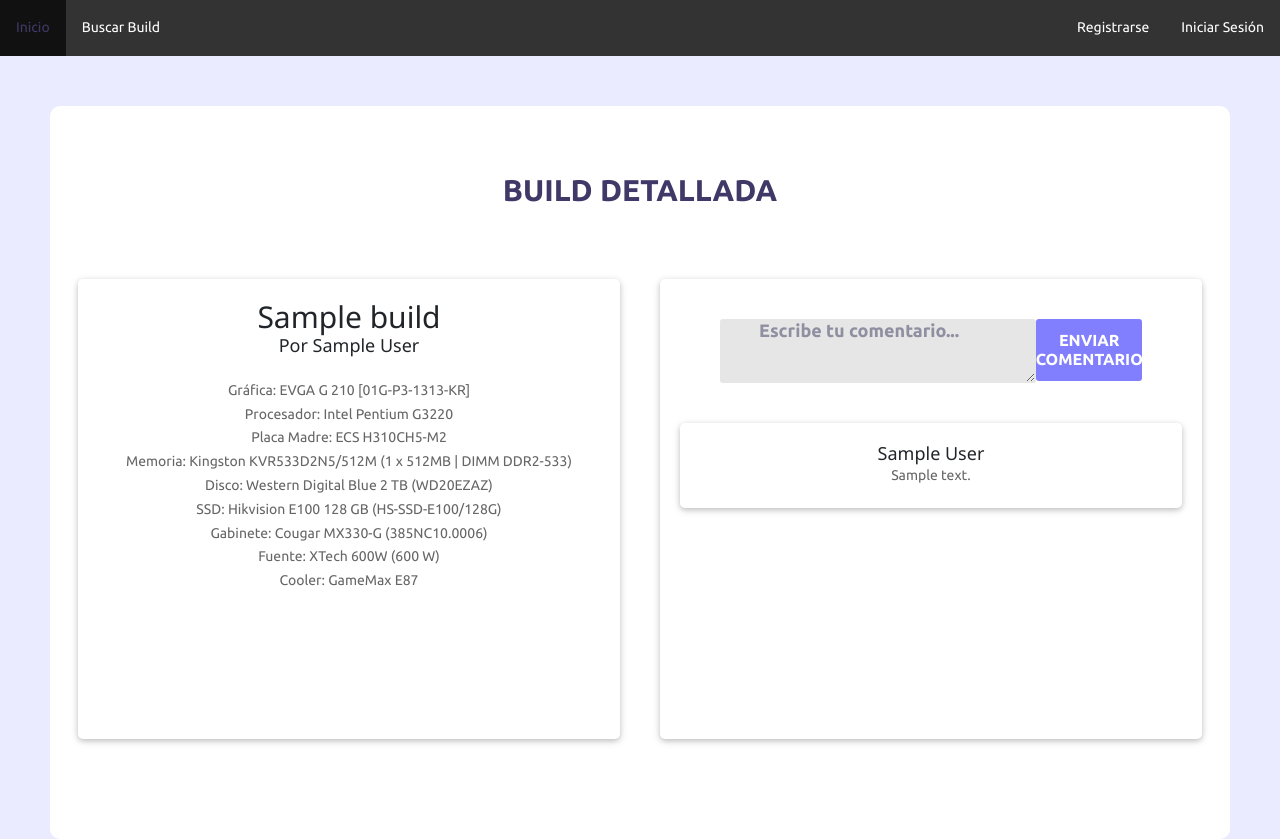
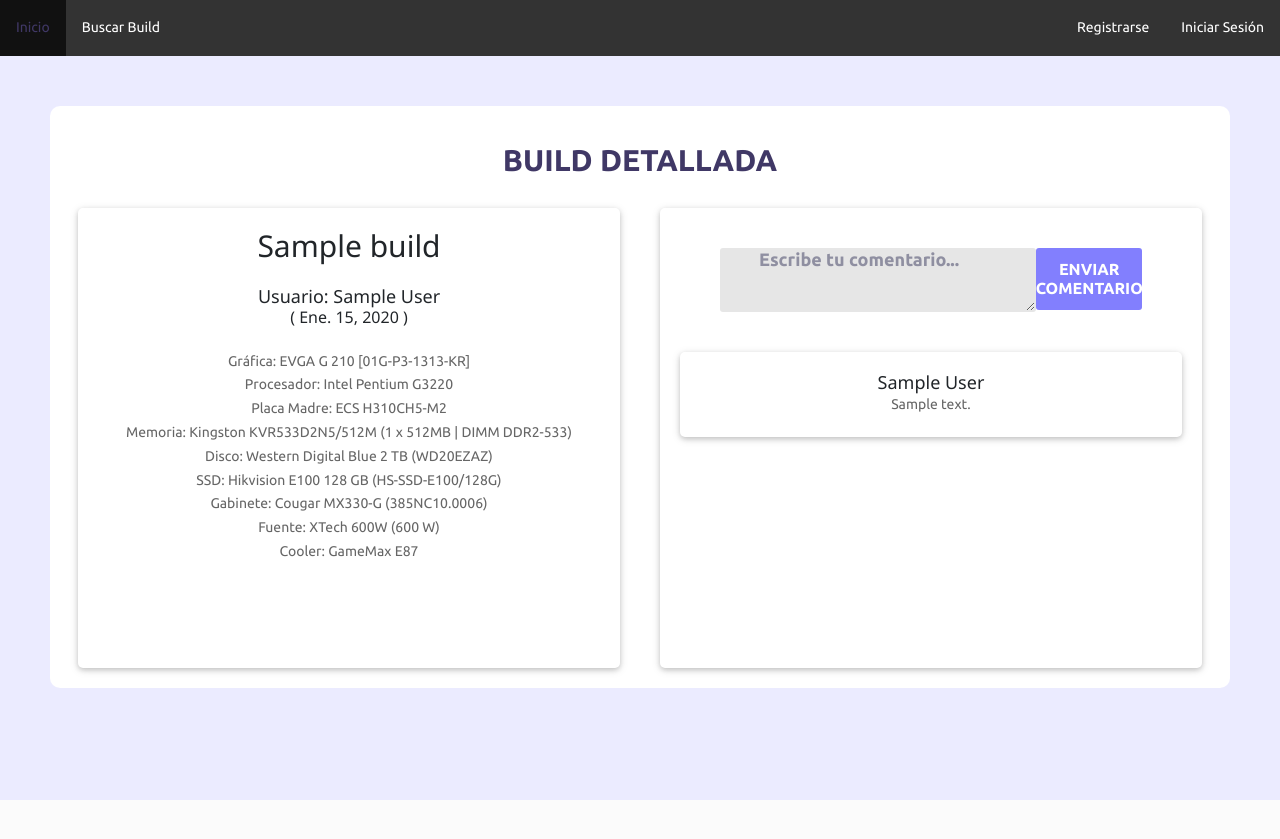
Before and after one commit to DCC-CC4401/2021-2-Grupo-11, a Django app: page /details in a window 1280 px wide. After the commit the page ends 800 px from the top, so only its background shows below. Run offline with Django 3.2, Linux system fonts and the light colour scheme; data comes from the database, SQL or seed files in the repository; tables that the repository leaves empty hold one stand-in row (values such as "Sample post"); some libraries are stand-ins or nearby versions.

Commit message:
Correcciones menores

```diff
--- a/project1/Componentes/templates/componentes/details_builds.html
+++ b/project1/Componentes/templates/componentes/details_builds.html
@@ -2,8 +2,9 @@
 {% for build in builds %}
 <div class="w3-third c1">
 <div class="w3-card w3-container c1" style="min-height:460px">
-<a href="/details?n={{ build.id }}"><h2>{{ build.name }}</h2></a>
-<h5>Por {{ build.usuario }}</h4><br>
+<a href="/details?n={{ build.id }}"><h2>{{ build.name }}</h2></a><br>
+<h5>Usuario: {{ build.usuario }}</h5>
+<h6>( {{ build.creacion }} )</h6><br>
 <p>Gráfica: {{ build.tarjetavideo }}</p>
 <p>Procesador: {{ build.procesador }}</p>
 <p>Placa Madre: {{ build.placamadre }}</p>
--- a/project1/Componentes/views.py
+++ b/project1/Componentes/views.py
@@ -30,9 +30,9 @@
         url = "componentes/search_componentes.html"
 
     if url_name:
-        componentes = getattr(sys.modules[__name__], url_comp).objects.filter(name__icontains=url_name)[:20]
+        componentes = getattr(sys.modules[__name__], url_comp).objects.filter(name__icontains=url_name).order_by('-creacion')[:20]
     else:
-        componentes = getattr(sys.modules[__name__], url_comp).objects.all()[:20]
+        componentes = getattr(sys.modules[__name__], url_comp).objects.all().order_by('-creacion')[:20]
 
     html = render_to_string(url, context={"componentes":componentes})
     data_dict = {"html_response": html}
@@ -58,7 +58,7 @@
     if url_user:
         builds = Build.objects.filter(usuario=request.user).order_by('-creacion')[int(page):int(page)+20]
     else:
-        builds = Build.objects.all()[int(page):int(page)+20]
+        builds = Build.objects.all().order_by('-creacion')[int(page):int(page)+20]
 
     html = render_to_string("componentes/details_builds.html", context={"user":request.user, "builds":builds})
     data_dict = {"html_response": html}
--- a/project1/Web/templates/web/build_page.html
+++ b/project1/Web/templates/web/build_page.html
@@ -19,15 +19,16 @@
         {% endif %}
     </ul>
     <div class="limiter">
-        <div class="wrap-main100 p-t-50 p-b-80">
+        <div class="wrap-main100 p-t-20">
             <div class="w3-row-padding w3-center w3-margin-top">
-                <span class="login100-form-title p-b-51"> Build detallada </span>
+                <span class="login100-form-title p-b-10"> Build detallada </span>
                 <div id="builds">
                     {% if build %}
                     <div class="w3-half c1">
                         <div class="w3-card w3-container c1" style="min-height:460px">
-                            <h2>{{ build.name }}</h2>
-                            <h5>Por {{ build.usuario }}</h4><br>
+                            <h2>{{ build.name }}</h2><br>
+                            <h5>Usuario: {{ build.usuario }}</h5>
+                            <h6>( {{ build.creacion }} )</h6><br>
                             <p>Gráfica: {{ build.tarjetavideo }}</p>
                             <p>Procesador: {{ build.procesador }}</p>
                             <p>Placa Madre: {{ build.placamadre }}</p>
--- a/project1/Web/templates/web/index.html
+++ b/project1/Web/templates/web/index.html
@@ -19,9 +19,9 @@
         {% endif %}
     </ul>
     <div class="limiter">
-        <div class="wrap-main100 p-t-50 p-b-80">
+        <div class="wrap-main100 p-t-20">
             <div class="w3-row-padding w3-center w3-margin-top">
-                <span class="login100-form-title p-b-51"> Builds recientes </span>
+                <span class="login100-form-title p-b-10"> Builds recientes </span>
                 <div id="builds">
                     <div class="w3-third c1">
                         <div class="w3-card w3-container c1" style="min-height:460px">
--- a/project1/Web/templates/web/page_user.html
+++ b/project1/Web/templates/web/page_user.html
@@ -14,9 +14,9 @@
         <li style="float:right;"><a href="user">{{ user }}</a></li>
     </ul>
     <div class="limiter">
-        <div class="wrap-main100 p-t-50 p-b-80">
+        <div class="wrap-main100 p-t-20">
             <div class="w3-row-padding w3-center w3-margin-top">
-                <span class="login100-form-title p-b-51"> Tus builds </span>
+                <span class="login100-form-title p-b-10"> Tus builds </span>
                 <div id="builds">
                     <div class="w3-third c1">
                         <div class="w3-card w3-container c1" style="min-height:460px">
--- a/project1/Web/views.py
+++ b/project1/Web/views.py
@@ -82,6 +82,9 @@ def details_build(request):
 
 # Al ejecutarse, si la build es del usuario, esta se borra
 def delete_build(request):
+    if not request.user.is_authenticated:
+        return redirect('/login')
+
     url_name = request.GET.get("n")
     build = Build.objects.filter(usuario=request.user, name=url_name)
 
@@ -92,6 +95,9 @@ def delete_build(request):
 
 # Al ejecutarse, si el comentario es del usuario, esta se borra
 def delete_comment(request):
+    if not request.user.is_authenticated:
+        return redirect('/login')
+
     url_redirect = request.GET.get("id")
     url_id = request.GET.get("n")
     comment = Comment.objects.filter(user=request.user, id=url_id)
@@ -109,7 +115,7 @@ def page_user(request):
     if not request.user.is_authenticated:
         return redirect('/login')
 
-    builds = Build.objects.filter(usuario=request.user)
+    builds = Build.objects.filter(usuario=request.user).order_by('-fecha')
     return render(request, "Web/page_user.html", {"user": request.user, "builds":builds})
 
 
```
Also changed, not shown: project1/Web/templates/web/register_build.html (+4 -5 lines), README.md, project1/Componentes/migrations/0001_initial.py (added), project1/Componentes/migrations/0002_auto_20211117_2236.py (added), project1/Componentes/migrations/__init__.py (added), project1/Web/migrations/0001_initial.py (added), project1/Web/migrations/__init__.py (added).
